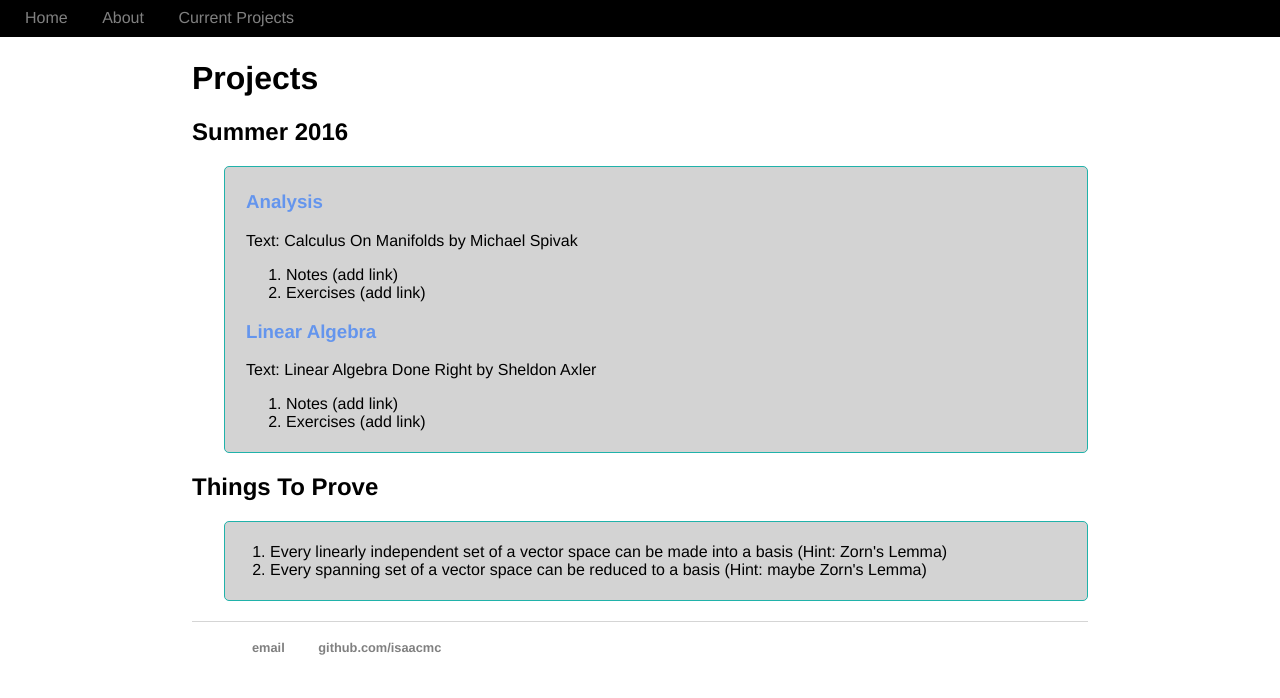
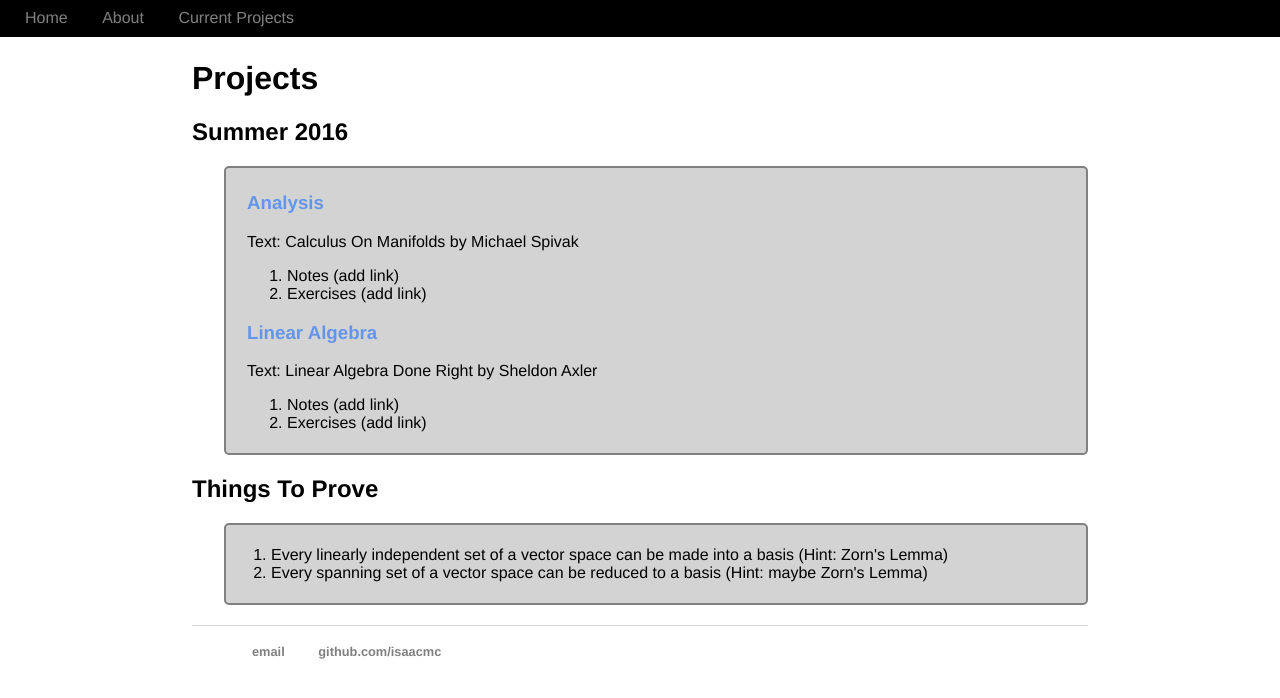
Before and after one commit to isundberg/isaacmc.github.io, a Jekyll site: the page built from projects/index.html, in a window 1280 px wide. Shown: the top 698 px of the page. Built offline with Jekyll 4.4.1, drawn with Linux system fonts in a browser that asks for light colours.

Commit message:
Update main.css

```diff
--- a/css/main.css
+++ b/css/main.css
@@ -68,9 +68,9 @@ ul.posts li {
 #project {
     margin-left: 2em;
     border-radius: 5px;
-    border: 1px;
+    border: 2px;
     border-style: solid;
-    border-color: lightseagreen;
+    border-color: gray;
     background: lightgray;
     padding: 5px;
 }
```
